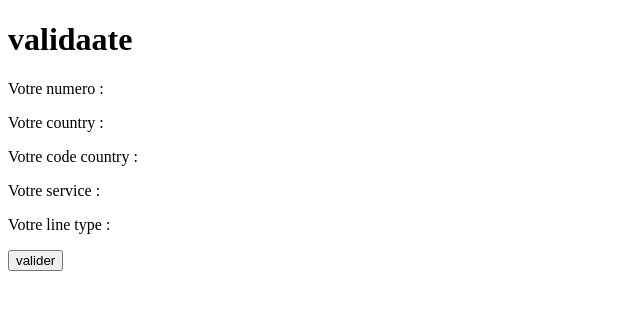
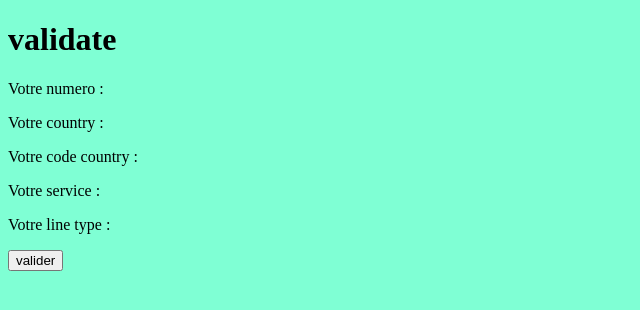
Before and after one commit to Triomphe-web/projetnumlookup, a plain HTML site: page index.html in a window 1280 px wide. Shown: the whole page, without its empty margins (0-640 px from the left). Drawn offline with Linux system fonts and the light colour scheme.

Commit message:
ajout de link:css

```diff
--- a/index.html
+++ b/index.html
@@ -4,10 +4,11 @@
     <meta charset="UTF-8">
     <meta http-equiv="X-UA-Compatible" content="IE=edge">
     <meta name="viewport" content="width=device-width, initial-scale=1.0">
+    <link rel="stylesheet" href="style.css">
     <title>Document</title>
 </head>
 <body>
-    <h1 id="header">validaate</h1>
+    <h1 id="header">validate</h1>
     <p>Votre numero :</p><span id="p1"></span>
     <p>Votre country :</p><span id="p2"></span>
     <p>Votre code country :</p><span id="p3"></span>
```
